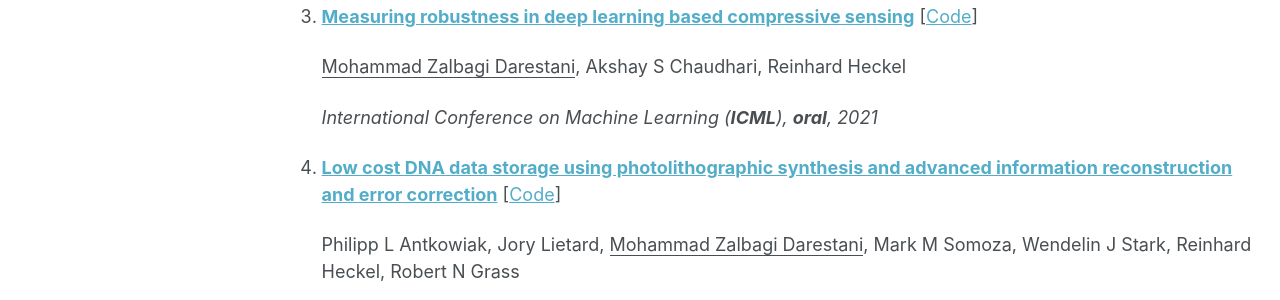
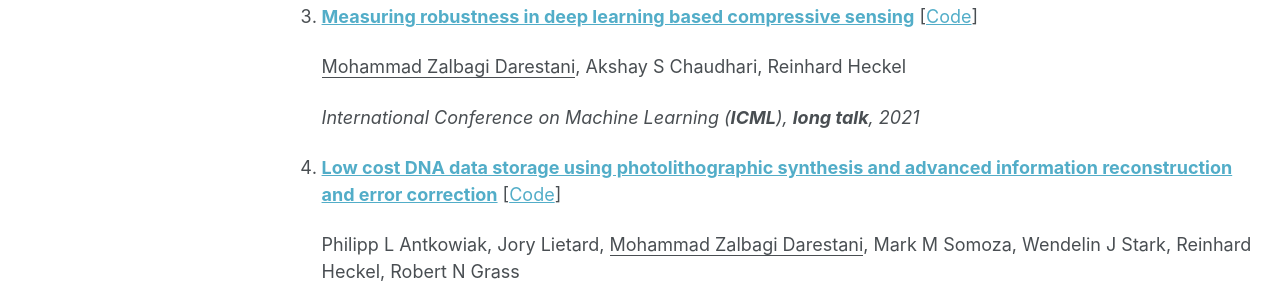
Before and after one commit to mersad95zd/mersad95zd.github.io, a Jekyll site: the page built from _pages/publications.md, in a window 1280 px wide and 1170 px high. Shown: the part 613-913 px from the top of the window. Built offline with Jekyll 4.4.1, drawn with Linux system fonts in a browser that asks for light colours.

Commit message:
Update publications.md

```diff
--- a/_pages/publications.md
+++ b/_pages/publications.md
@@ -30,7 +30,7 @@ author_profile: true
 
    <u>Mohammad Zalbagi Darestani</u>, Akshay S Chaudhari, Reinhard Heckel
 
-   *International Conference on Machine Learning (**ICML**), **oral**, 2021*
+   *International Conference on Machine Learning (**ICML**), **long talk**, 2021*
 
 4. [**Low cost DNA data storage using photolithographic synthesis and advanced information reconstruction and error correction**](https://www.nature.com/articles/s41467-020-19148-3) [[Code](https://github.com/MLI-lab/noisy_dna_data_storage)]
 
```
